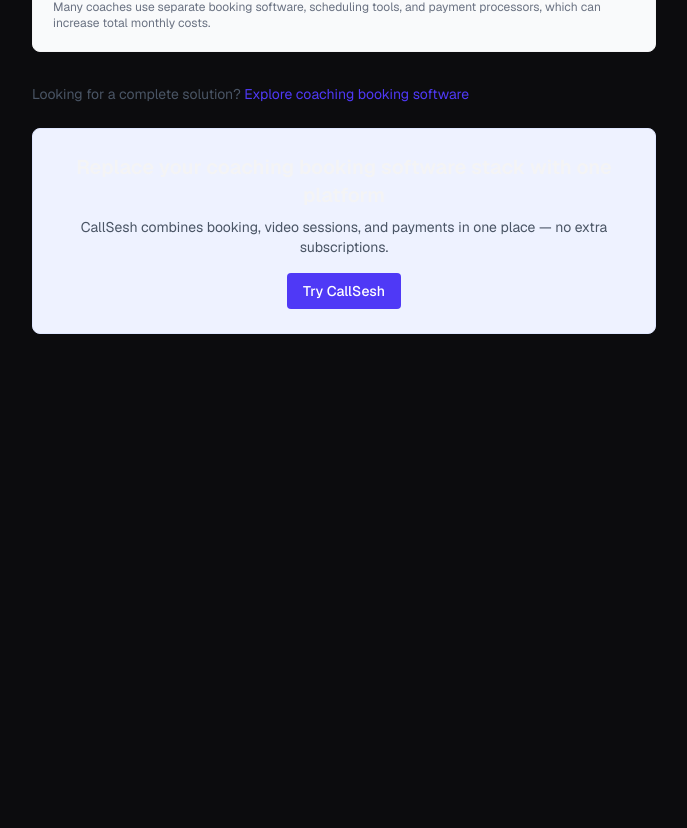
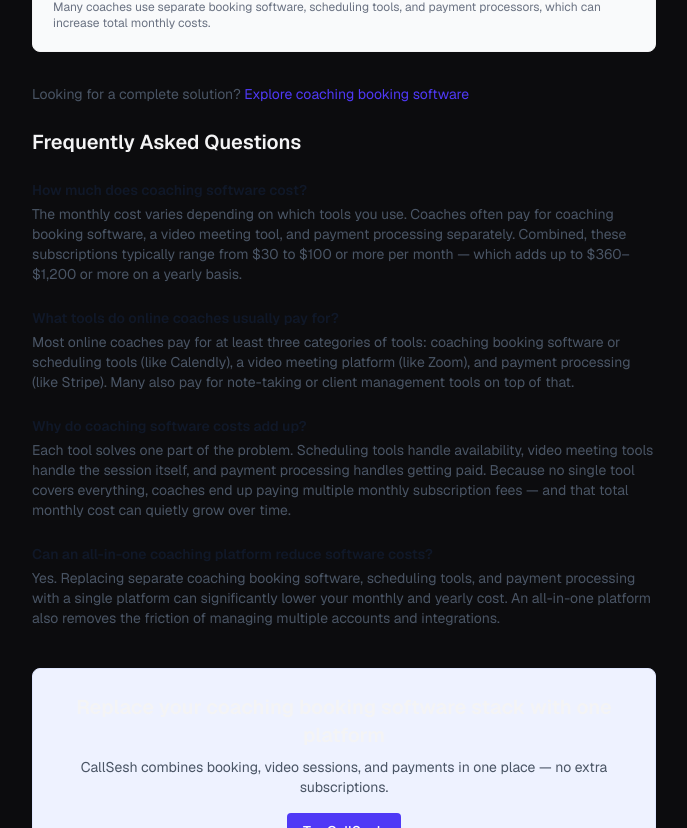
Before and after one commit to riclanderos/callsesh, a Next.js app: page /tools/coach-tool-cost-calculator in a window 1280 px wide. Shown: the part 714-1542 px from the top of the page, without its empty margins (296-983 px from the left). Before the commit the page ends 1072 px from the top, so only its background shows below. Built offline with nearby package versions, Linux system fonts and the light colour scheme.

Commit message:
seo: add FAQ content to coaching booking software calculator page

```diff
--- a/app/tools/coach-tool-cost-calculator/calculator.tsx
+++ b/app/tools/coach-tool-cost-calculator/calculator.tsx
@@ -114,6 +114,36 @@
         </Link>
       </div>
 
+      <div className="mb-10">
+        <h2 className="text-xl font-semibold mb-6">Frequently Asked Questions</h2>
+        <div className="space-y-6">
+          <div>
+            <h3 className="text-sm font-semibold text-gray-900 mb-1">How much does coaching software cost?</h3>
+            <p className="text-sm text-gray-600">
+              The monthly cost varies depending on which tools you use. Coaches often pay for coaching booking software, a video meeting tool, and payment processing separately. Combined, these subscriptions typically range from $30 to $100 or more per month — which adds up to $360–$1,200 or more on a yearly basis.
+            </p>
+          </div>
+          <div>
+            <h3 className="text-sm font-semibold text-gray-900 mb-1">What tools do online coaches usually pay for?</h3>
+            <p className="text-sm text-gray-600">
+              Most online coaches pay for at least three categories of tools: coaching booking software or scheduling tools (like Calendly), a video meeting platform (like Zoom), and payment processing (like Stripe). Many also pay for note-taking or client management tools on top of that.
+            </p>
+          </div>
+          <div>
+            <h3 className="text-sm font-semibold text-gray-900 mb-1">Why do coaching software costs add up?</h3>
+            <p className="text-sm text-gray-600">
+              Each tool solves one part of the problem. Scheduling tools handle availability, video meeting tools handle the session itself, and payment processing handles getting paid. Because no single tool covers everything, coaches end up paying multiple monthly subscription fees — and that total monthly cost can quietly grow over time.
+            </p>
+          </div>
+          <div>
+            <h3 className="text-sm font-semibold text-gray-900 mb-1">Can an all-in-one coaching platform reduce software costs?</h3>
+            <p className="text-sm text-gray-600">
+              Yes. Replacing separate coaching booking software, scheduling tools, and payment processing with a single platform can significantly lower your monthly and yearly cost. An all-in-one platform also removes the friction of managing multiple accounts and integrations.
+            </p>
+          </div>
+        </div>
+      </div>
+
       <div className="bg-indigo-50 border border-indigo-100 rounded-lg p-6 text-center">
         <h2 className="text-xl font-semibold mb-2">
           Replace your coaching booking software stack with one platform
```
